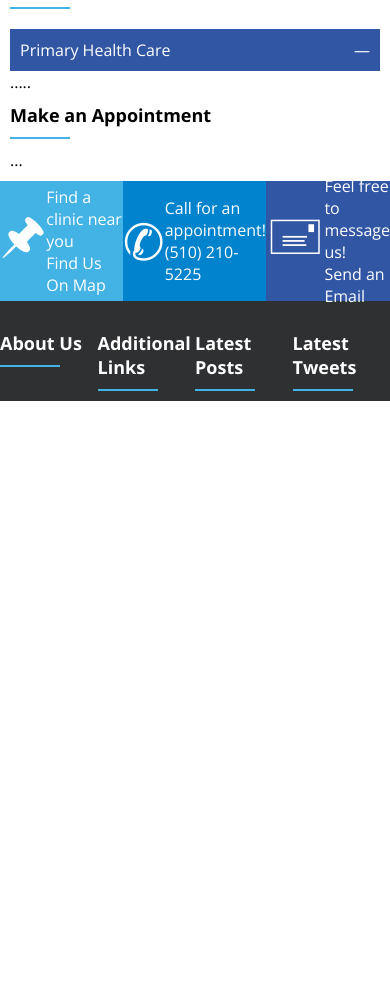
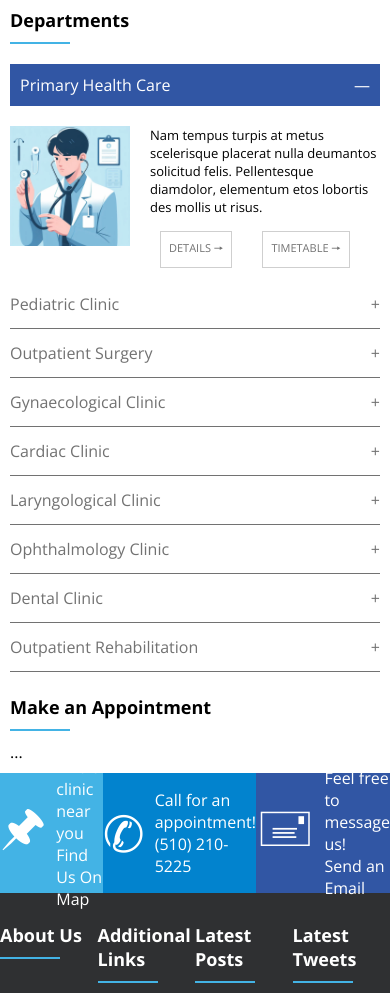
Before and after one commit to AngeloResplandes/MediCenter-Page, a plain HTML site: page index.html in a window 390 px wide. Shown: the part 3121-4114 px from the top of the page. Before the commit the page ends 3522 px from the top, so only its background shows below. Drawn offline with nearby package versions, Linux system fonts and the light colour scheme.

Commit message:
add aside conteud and responsive

```diff
--- a/index.html
+++ b/index.html
@@ -1,5 +1,5 @@
 <!DOCTYPE html>
-<html lang="en">
+<html lang="pt">
 
 <head>
   <meta charset="UTF-8">
@@ -191,7 +191,83 @@
             <div>Primary Health Care</div>
             <div>—</div>
           </div>
-          .....
+          <div class="departments_block">
+            <div class="estetoscopio"><img src="img/estetoscopio.webp"></div>
+            <div class="departments_block_text">
+              <div class="text_department">
+                Nam tempus turpis at metus scelerisque placerat nulla deumantos solicitud
+                felis. Pellentesque diamdolor, elementum etos lobortis des mollis ut risus.
+              </div>
+              <div class="department_buttom">
+                <a href="">details 🠖</a>
+                <a href="">timetable 🠖</a>
+              </div>
+            </div>
+          </div>
+          <a href="">
+            <div class="block_3_borderBottom">
+              Pediatric Clinic
+              <div class="plus">
+                +
+              </div>
+            </div>
+          </a>
+          <a href="">
+            <div class="block_3_borderBottom">
+              Outpatient Surgery
+              <div class="plus">
+                +
+              </div>
+            </div>
+          </a>
+          <a href="">
+            <div class="block_3_borderBottom">
+              Gynaecological Clinic
+              <div class="plus">
+                +
+              </div>
+            </div>
+          </a>
+          <a href="">
+            <div class="block_3_borderBottom">
+              Cardiac Clinic
+              <div class="plus">
+                +
+              </div>
+            </div>
+          </a>
+          <a href="">
+            <div class="block_3_borderBottom">
+              Laryngological Clinic
+              <div class="plus">
+                +
+              </div>
+            </div>
+          </a>
+          <a href="">
+            <div class="block_3_borderBottom">
+              Ophthalmology Clinic
+              <div class="plus">
+                +
+              </div>
+            </div>
+          </a>
+          <a href="">
+            <div class="block_3_borderBottom">
+              Dental Clinic
+              <div class="plus">
+                +
+              </div>
+            </div>
+          </a>
+          <a href="">
+            <div class="block_3_borderBottom">
+              Outpatient Rehabilitation
+              <div class="plus">
+                +
+              </div>
+            </div>
+          </a>
         </div>
         <div class="make_an_appointment">
           <div class="title_section">
--- a/styles.css
+++ b/styles.css
@@ -253,6 +253,55 @@ article .news_resume {
   background-color: #3156A4;
 }
 
+.departments_block {
+  display: flex;
+  flex-direction: row;
+  margin-top: 20px;
+  margin-bottom: 10px;
+}
+
+.estetoscopio img {
+  width: 120px;
+  height: 120px;
+}
+
+.departments_block_text {
+  display: flex;
+  flex-direction: column;
+}
+
+.text_department {
+  display: flex;
+  justify-content: center;
+  align-items: center;
+  margin-left: 20px;
+  font-size: 13px;
+}
+
+.department_buttom {
+  margin: 15px;
+  display: flex;
+  justify-content: space-around;
+}
+
+.department_buttom a {
+  padding: 8px;
+  text-decoration: none;
+  font-size: 11px;
+  color: #727272;
+  text-transform: uppercase;
+  border: 1px solid #cfcfcf;
+}
+
+aside .block_3_borderBottom {
+  color: #727272;
+  border-bottom: 1px solid #727272;
+}
+
+aside a {
+  text-decoration: none;
+}
+
 footer {
   display: flex;
   justify-content: center;
@@ -293,6 +342,7 @@ footer .block_footer a {
 
 footer .symbol {
   font-size: 50px;
+  margin-right: 10px;
 }
 
 footer .text_block_footer {
@@ -326,6 +376,10 @@ footer .contact .title_section {
     font-size: 10px;
   }
 
+  #banner {
+    height: 845px;
+  }
+
   .blocks {
     height: auto;
     flex-direction: column;
@@ -336,7 +390,7 @@ footer .contact .title_section {
   }
 
   section {
-    padding-top: 170px;
+    padding-top: 30px;
   }
 
   section .container {
```
Also changed, not shown: img/estetoscopio.webp (added).
